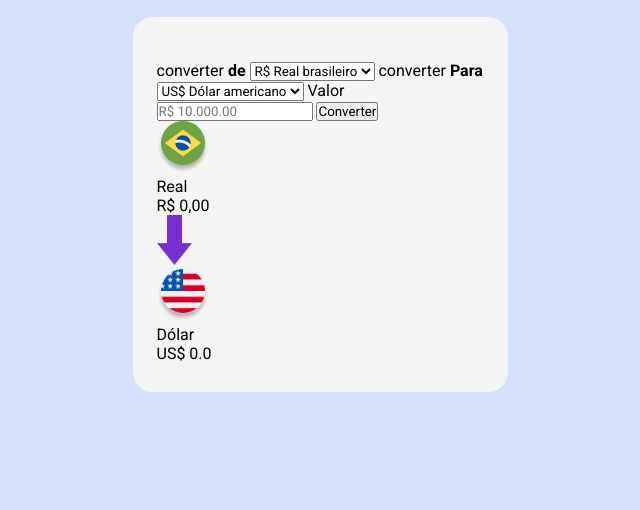
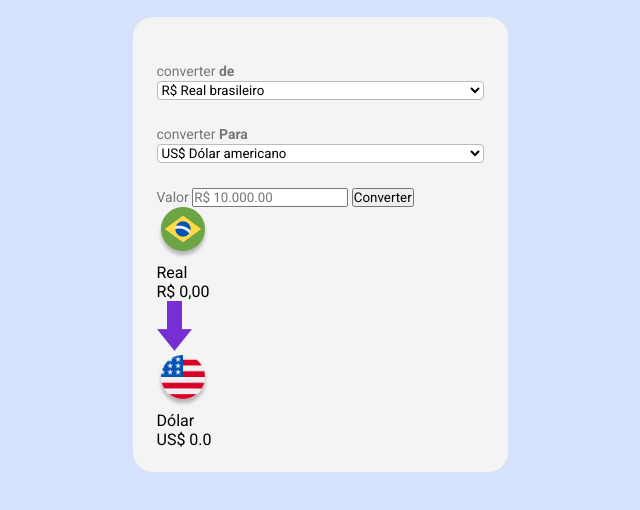
Before and after one commit to ViniciusCarv28/PROJETO-4---COM-JAVASCRIPT---CONVERT-MONEY, a plain HTML site: page Index.html in a window 1280 px wide. Shown: the part 248-758 px from the top of the page, without its empty margins (320-960 px from the left). Drawn offline with Linux system fonts and the light colour scheme.

Commit message:
Alterando select

```diff
--- a/style.css
+++ b/style.css
@@ -3,6 +3,7 @@
     padding: 0;
     box-sizing: border-box;
     font-family: 'roboto',sans-serif;
+    outline: none;
 }
 
 body{
@@ -21,10 +22,25 @@ main{
 
     position:relative;
     width: 375px;
-    height: 375px;
     border-radius: 20px;
     background: #F4F4F4;
     margin:0 auto;
     padding: 44px 24px 23px;
+    margin-bottom: 30px;
 
 }
+
+label{
+    color:#777777;
+    font-weight: 400px;
+    font-style: normal;
+    font-size: 14px;
+}
+
+select{
+    background: #FFFFFF;
+    border: 1px solid #BBBBBB;
+    border-radius: 4px;
+    width: 100%;
+    margin-bottom: 24px;
+}
```
